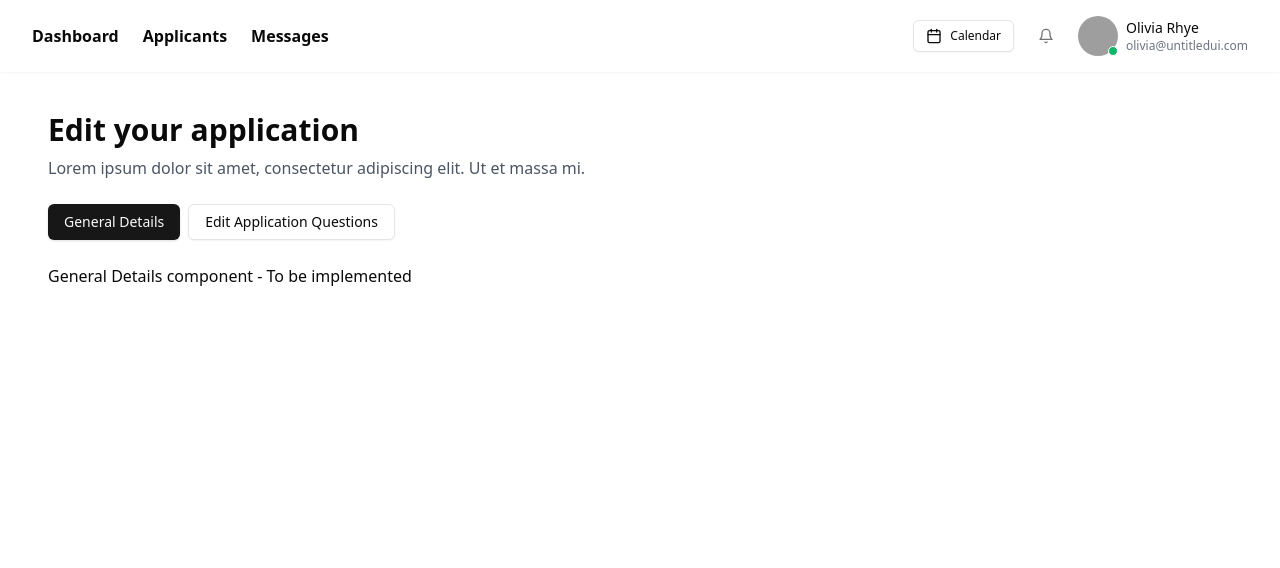
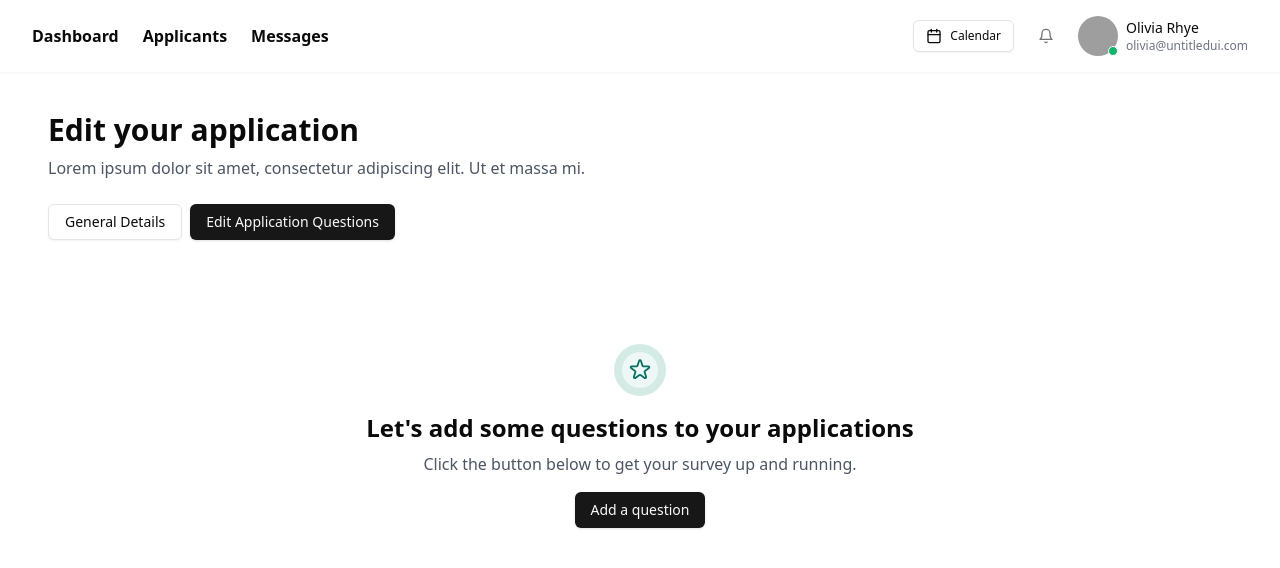
Before and after one commit to AnarchistHoneybun/zansh-labs-tester, a Next.js app: page / in a window 1280 px wide. Shown: the top 568 px of the page. Built offline with nearby package versions, Linux system fonts and the light colour scheme; grey boxes are pictures that could not be loaded.

Commit message:
set default state

```diff
--- a/app/page.tsx
+++ b/app/page.tsx
@@ -7,7 +7,7 @@ import GeneralDetails from '@/components/GeneralDetails';
 import EditApplicationQuestions from '@/components/EditApplicationQuestions';
 
 const DashboardPage = () => {
-  const [activeSection, setActiveSection] = useState('general');
+  const [activeSection, setActiveSection] = useState('questions');
 
   return (
     <div className="px-8 py-6">
```
